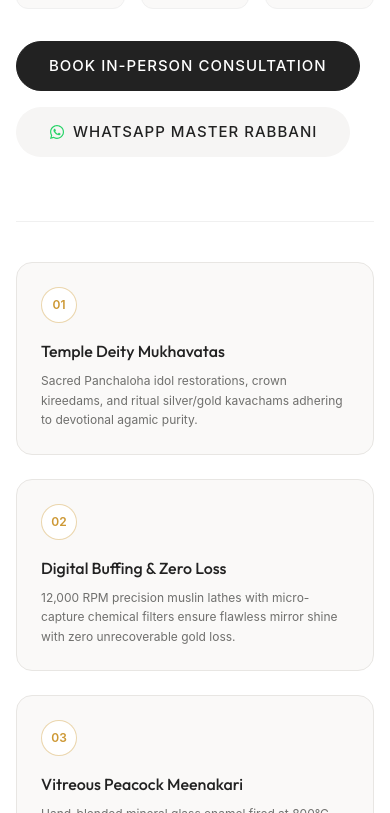
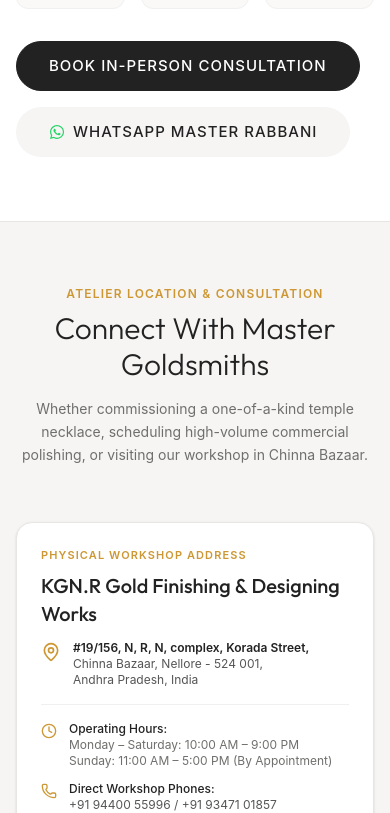
Before and after one commit to kapsosolutions/KGNR, a React (Vite) app: page / in a window 390 px wide. Shown: the part 3676-4489 px from the top of the page. Built offline with nearby package versions, Linux system fonts and the light colour scheme.

Commit message:
Remove 4 pillars of craftsmanship and Testimonials section from Home page

```diff
--- a/src/pages/Home.jsx
+++ b/src/pages/Home.jsx
@@ -1,5 +1,5 @@
 import React, { useState } from 'react';
-import { ORNAMENTS, TESTIMONIALS, ATELIER_INFO } from '../data/ornamentsData';
+import { ORNAMENTS, ATELIER_INFO } from '../data/ornamentsData';
 import VideoShowcase from '../components/VideoShowcase';
 import WhatsAppIcon from '../components/WhatsAppIcon';
 import { Sparkles, ArrowRight, MapPin, Clock, Phone, Mail, Navigation, ShieldCheck, CheckCircle2, MessageCircle } from 'lucide-react';
@@ -203,7 +203,7 @@
             </p>
           </div>
 
-          <div className="grid grid-cols-1 lg:grid-cols-12 gap-12 items-center mb-16">
+          <div className="grid grid-cols-1 lg:grid-cols-12 gap-12 items-center mb-0">
             {/* Left Column: Visiting Card Image (/card.png from public) */}
             <div className="lg:col-span-6 relative">
               <div className="relative rounded-2xl overflow-hidden border border-[#cd9834]/40 bg-[#faf9f8] p-3 sm:p-4 shadow-sm group">
@@ -269,92 +269,6 @@
                 </a>
               </div>
             </div>
-          </div>
-
-          {/* 4 Pillars of Craftsmanship */}
-          <div className="grid grid-cols-1 sm:grid-cols-2 lg:grid-cols-4 gap-6 pt-10 border-t border-[#f0f0f0]">
-            <div className="bg-[#faf9f8] p-6 rounded-2xl border border-[#e8e6e3]">
-              <div className="w-9 h-9 rounded-full bg-white border border-[#cd9834]/40 flex items-center justify-center text-[#cd9834] font-semibold text-xs mb-4">
-                01
-              </div>
-              <h4 className="font-headline text-base font-medium text-[#222222] mb-2">
-                Temple Deity Mukhavatas
-              </h4>
-              <p className="text-xs text-[#6f6f6d] leading-relaxed">
-                Sacred Panchaloha idol restorations, crown kireedams, and ritual silver/gold kavachams adhering to devotional agamic purity.
-              </p>
-            </div>
-
-            <div className="bg-[#faf9f8] p-6 rounded-2xl border border-[#e8e6e3]">
-              <div className="w-9 h-9 rounded-full bg-white border border-[#cd9834]/40 flex items-center justify-center text-[#cd9834] font-semibold text-xs mb-4">
-                02
-              </div>
-              <h4 className="font-headline text-base font-medium text-[#222222] mb-2">
-                Digital Buffing &amp; Zero Loss
-              </h4>
-              <p className="text-xs text-[#6f6f6d] leading-relaxed">
-                12,000 RPM precision muslin lathes with micro-capture chemical filters ensure flawless mirror shine with zero unrecoverable gold loss.
-              </p>
-            </div>
-
-            <div className="bg-[#faf9f8] p-6 rounded-2xl border border-[#e8e6e3]">
-              <div className="w-9 h-9 rounded-full bg-white border border-[#cd9834]/40 flex items-center justify-center text-[#cd9834] font-semibold text-xs mb-4">
-                03
-              </div>
-              <h4 className="font-headline text-base font-medium text-[#222222] mb-2">
-                Vitreous Peacock Meenakari
-              </h4>
-              <p className="text-xs text-[#6f6f6d] leading-relaxed">
-                Hand-blended mineral glass enamel fired at 800°C gives temple jewellery and royal kadas lasting sapphire, ruby, and emerald luster.
-              </p>
-            </div>
-
-            <div className="bg-[#faf9f8] p-6 rounded-2xl border border-[#e8e6e3]">
-              <div className="w-9 h-9 rounded-full bg-white border border-[#cd9834]/40 flex items-center justify-center text-[#cd9834] font-semibold text-xs mb-4">
-                04
-              </div>
-              <h4 className="font-headline text-base font-medium text-[#222222] mb-2">
-                Machine Facet Cutting
-              </h4>
-              <p className="text-xs text-[#6f6f6d] leading-relaxed">
-                Diamond-flywheel CNC faceting carves light-refracting geometric prisms onto 22K bangles, necklaces, and bridal waistbelts.
-              </p>
-            </div>
-          </div>
-        </div>
-      </section>
-
-      {/* 5. Client Testimonials */}
-      <section className="bg-white py-16 sm:py-20 px-4 sm:px-6 lg:px-8 border-t border-[#f0f0f0]">
-        <div className="max-w-7xl mx-auto">
-          <div className="text-center max-w-2xl mx-auto mb-14">
-            <span className="text-xs font-semibold uppercase tracking-widest text-[#cd9834] block mb-2">
-              CLIENT TESTIMONIALS
-            </span>
-            <h2 className="font-headline text-3xl font-light text-[#222222]">
-              Words from Patrons &amp; Jewellers
-            </h2>
-          </div>
-
-          <div className="grid grid-cols-1 md:grid-cols-3 gap-8">
-            {TESTIMONIALS.map((t, idx) => (
-              <div
-                key={idx}
-                className="buick-card bg-[#faf9f8] flex flex-col justify-between p-6"
-              >
-                <div>
-                  <div className="text-2xl text-[#cd9834] font-serif mb-3 leading-none">“</div>
-                  <p className="text-sm text-[#333333] leading-relaxed mb-6 font-normal italic">
-                    {t.quote}
-                  </p>
-                </div>
-                <div className="pt-4 border-t border-[#f0f0f0]">
-                  <div className="font-headline text-base font-medium text-[#222222]">{t.author}</div>
-                  <div className="text-xs text-[#6f6f6d]">{t.location}</div>
-                  <div className="text-[11px] text-[#cd9834] font-medium mt-1">{t.tag}</div>
-                </div>
-              </div>
-            ))}
           </div>
         </div>
       </section>
```
